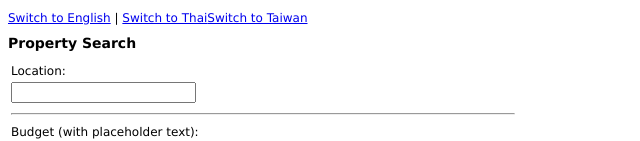
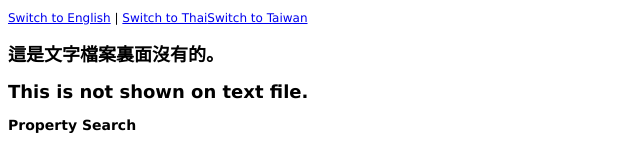
Before and after one commit to darknessrain/jq_multi_lang_ex1, a website: page index.html in a window 1280 px wide. Shown: the part 314-455 px from the top of the page, without its empty margins (0-640 px from the left). Drawn offline with nearby package versions, Linux system fonts and the light colour scheme.

Commit message:
Add files via upload

```diff
--- a/index.html
+++ b/index.html
@@ -40,6 +40,13 @@
 
 <div id="langChanger"><a href="#" onclick="window.lang.change('en'); return false;">Switch to English</a> | <a href="#"
 																											   onclick="window.lang.change('th'); return false;">Switch	to Thai</a><a href="#" onclick="window.lang.change('tw'); return false;">Switch to Taiwan</a></div>
+
+<div class="" lang="en">
+			<h2>這是文字檔案裏面沒有的。</h2>
+			<h2>This is not shown on text file.</h2>
+
+</div>
+
 <div id="testHtml">
 	<div id="searchTitle" class="sectionTitle" lang="en">Property Search</div>
 	<div id="searchForm">
```
